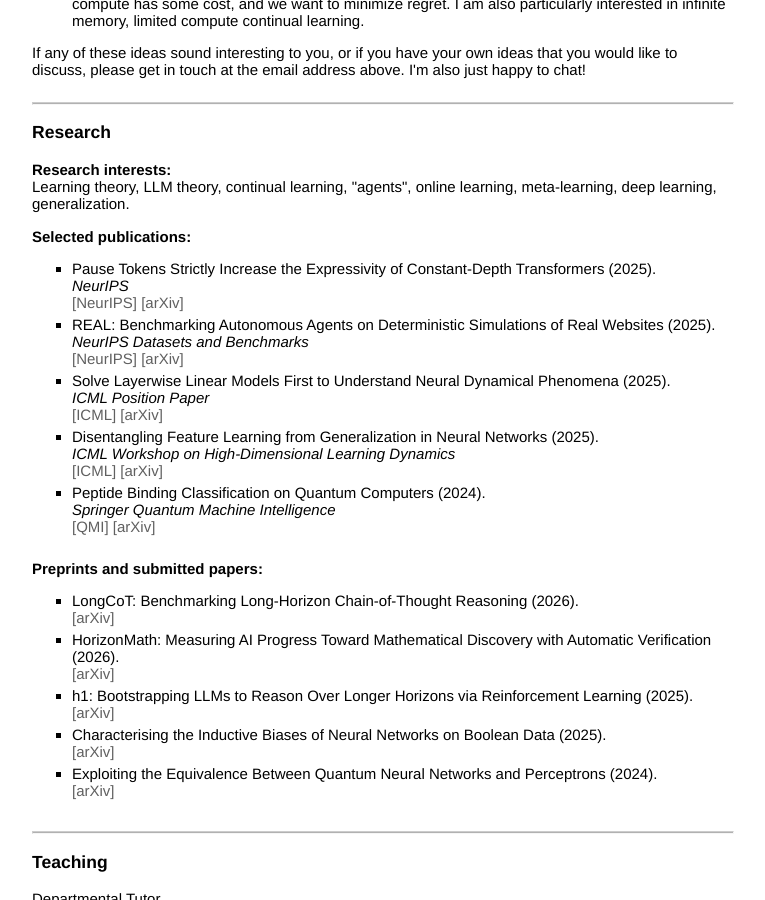
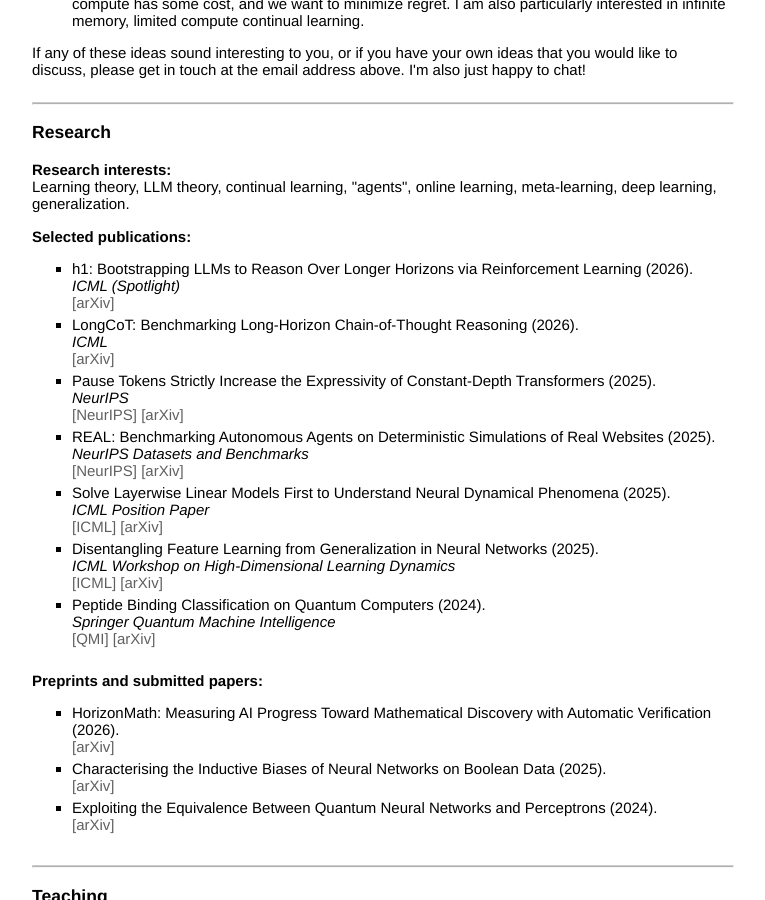
Before and after one commit to le-big-mac/le-big-mac.github.io, a Jekyll site: the page built from index.html, in a window 1280 px wide and 900 px high, scrolled down 951 px. Shown: the whole window, without its empty margins (258-1023 px from the left). Built offline with Jekyll 4.4.1, drawn with Linux system fonts in a browser that asks for light colours; a style sheet for code colours, icons or effects is not loaded; some of the changed lines change nothing that is shown.

Commit message:
Update selected publications

```diff
--- a/index.html
+++ b/index.html
@@ -75,6 +75,14 @@
     <b>Selected publications:</b><BR>
     <p>
     <ul class="b">
+        <li>h1: Bootstrapping LLMs to Reason Over Longer Horizons via Reinforcement Learning (2026).<br>
+            <i>ICML (Spotlight)</i><br>
+            <a href="https://arxiv.org/abs/2510.07312">[arXiv]</a>
+        </li>
+        <li>LongCoT: Benchmarking Long-Horizon Chain-of-Thought Reasoning (2026).<br>
+            <i>ICML</i><br>
+            <a href="https://arxiv.org/abs/2604.14140">[arXiv]</a>
+        </li>
         <li>Pause Tokens Strictly Increase the Expressivity of Constant-Depth Transformers (2025).<br>
             <i>NeurIPS</i><br>
             <a href="https://neurips.cc/virtual/2025/poster/116941">[NeurIPS]</a> <a href="https://arxiv.org/abs/2505.21024">[arXiv]</a>
@@ -103,15 +111,8 @@
     <b>Preprints and submitted papers:</b><BR>
     <p>
     <ul class="b">
-        <li>LongCoT: Benchmarking Long-Horizon Chain-of-Thought Reasoning (2026).<br>
-            <a href="https://arxiv.org/abs/2604.14140">[arXiv]</a>
-        </li>
-
         <li>HorizonMath: Measuring AI Progress Toward Mathematical Discovery with Automatic Verification (2026).<br>
             <a href="https://arxiv.org/abs/2603.15617">[arXiv]</a>
-        </li>
-        <li>h1: Bootstrapping LLMs to Reason Over Longer Horizons via Reinforcement Learning (2025).<br>
-            <a href="https://arxiv.org/abs/2510.07312">[arXiv]</a>
         </li>
         <li>Characterising the Inductive Biases of Neural Networks on Boolean Data (2025).<br>
             <a href="https://arxiv.org/abs/2505.24060">[arXiv]</a>
```
